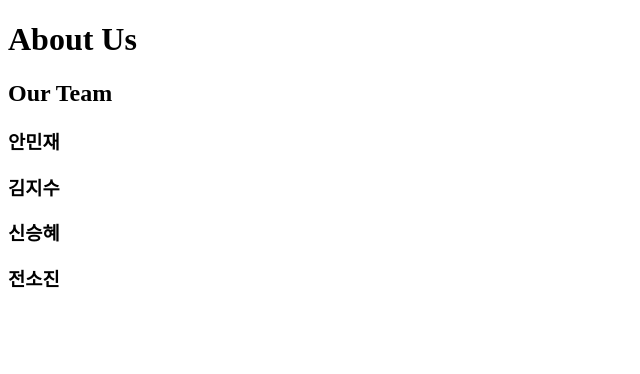
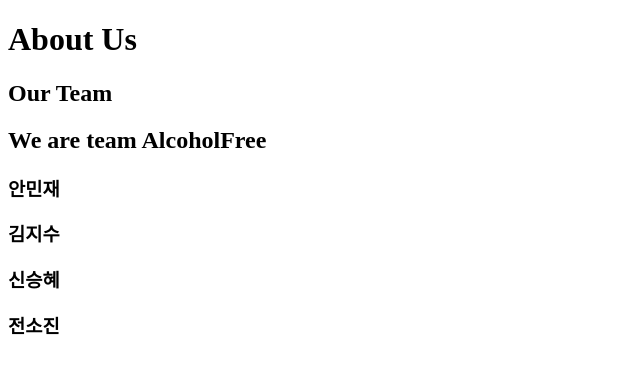
Before and after one commit to Minjae-An/Cockpybara, a React (Create React App) app in the folder Cockpybara/src/main/frontend/: page /about in a window 1280 px wide. Shown: the top 374 px of the page, without its empty margins (0-640 px from the left). Built offline with nearby package versions, Linux system fonts and the light colour scheme.

Commit message:
fix : 로컬오류로 인한 text commit

```diff
--- a/Cockpybara/src/main/frontend/src/About.js
+++ b/Cockpybara/src/main/frontend/src/About.js
@@ -6,6 +6,7 @@
       <h1>About Us</h1>
       <h2>Our Team</h2>
       <div>
+        <h2>We are team AlcoholFree</h2>
         <h3>안민재</h3>
         <h3>김지수</h3>
         <h3>신승혜</h3>
```
